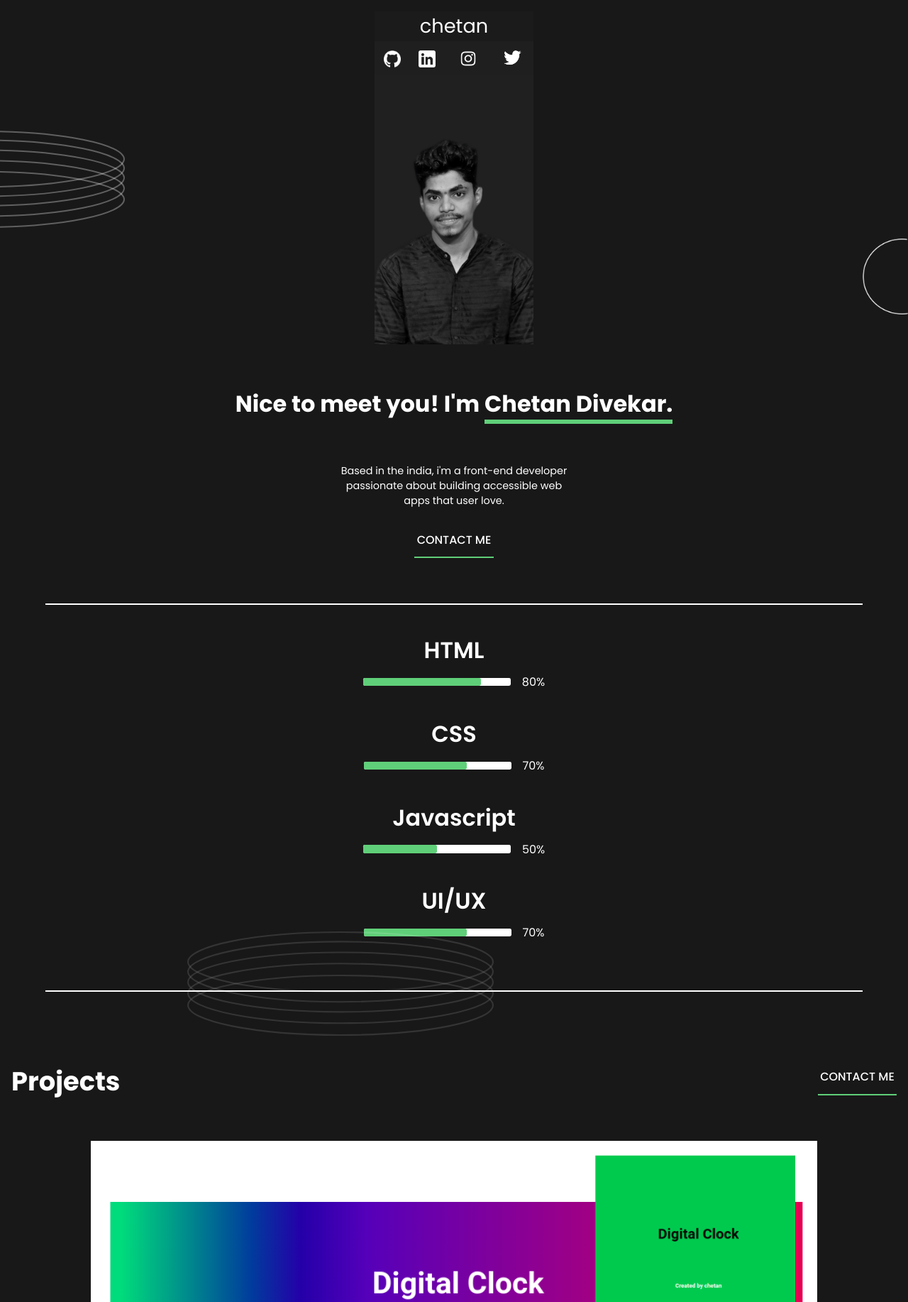
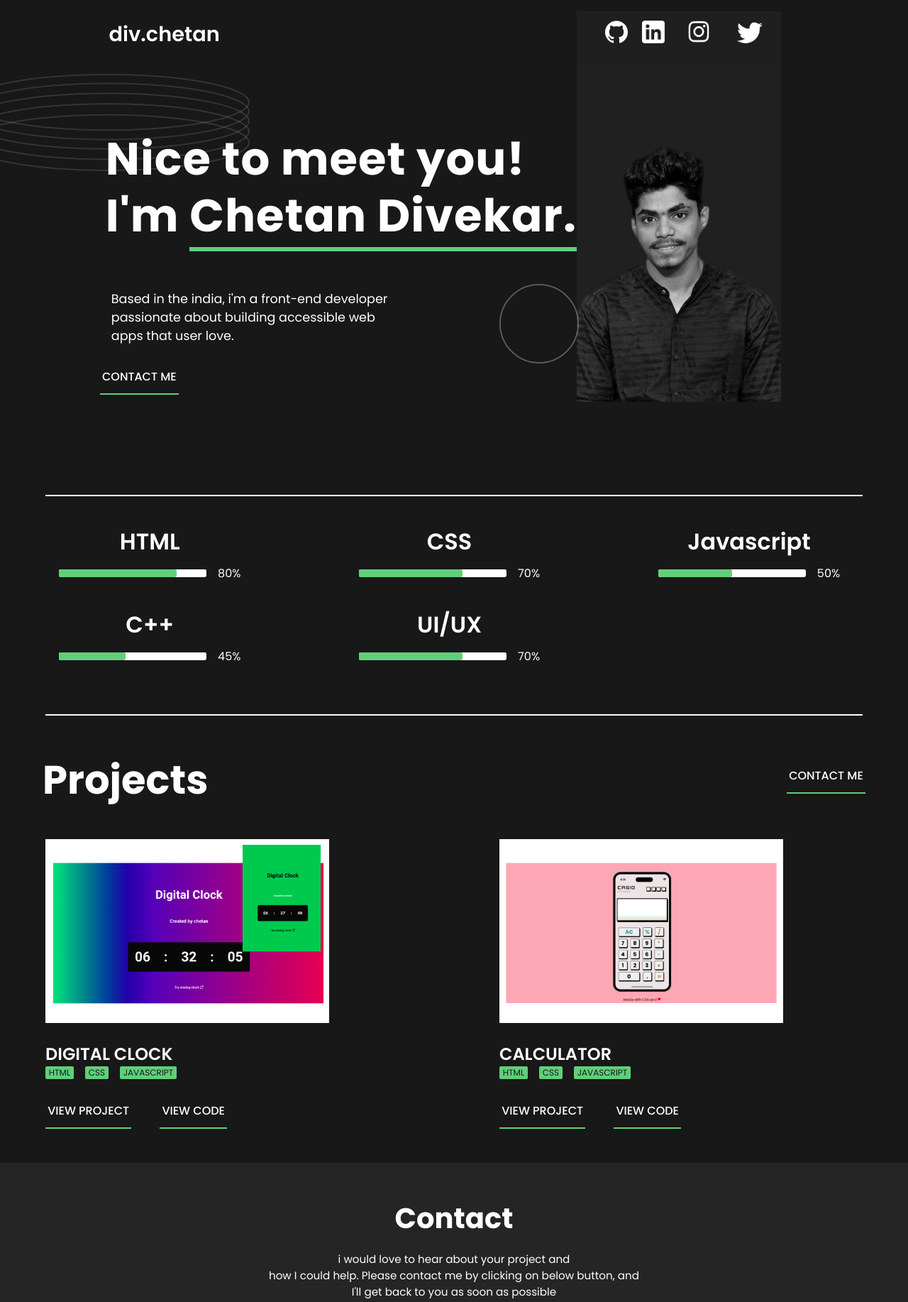
Before and after one commit to chetandivekar/chetan, a plain HTML site: page index.html in a window 1280 px wide. Shown: the top 1834 px of the page at 71% size. Drawn offline with Linux system fonts and the light colour scheme.

Commit message:
update 2.0

```diff
--- a/index.html
+++ b/index.html
@@ -15,8 +15,9 @@
   </head>
   <body>
     <div class="hero-section">
+      <div class="name-logo">div.chetan</div>
       <div class="info-card">
-        <div class="name">chetan</div>
+        <div class="name chetan-name">chetan</div>
         <nav>
           <div class="navigation">
             <ul>
@@ -53,12 +54,16 @@
       <div class="circle">
         <img src="./img/circle.png" alt="" />
       </div>
+      <div class="circle2">
+        <img src="./img/circle2.svg" alt="" />
+      </div>
       <div class="ring">
         <img src="./img/ring.svg" alt="" />
       </div>
 
-      <div class="name">
-        <p>Nice to meet you! I'm <span>Chetan Divekar.</span></p>
+     <div class="contactus">
+      <div class="name name-pc">
+        <p>Nice to meet you! <br> I'm <span>Chetan Divekar.</span></p>
       </div>
 
       <div class="personal-info">
@@ -73,8 +78,9 @@
         ><button class="btn">contact me</button></a
       >
     </div>
+     </div>
 
-    <div class="line__outside"><div class="line"></div></div>
+    <div class="line__outside "><div class="line"></div></div>
 
     <div class="skills">
       <div class="skill">
@@ -108,6 +114,16 @@
       </div>
 
       <div class="skill">
+        <div class="skill__name">C++</div>
+        <div class="bottom">
+          <div class="skill__outer">
+            <div class="skill_inner cpp"></div>
+          </div>
+          <div class="percentage">45%</div>
+        </div>
+      </div>
+
+      <div class="skill">
         <div class="skill__name">UI/UX</div>
         <div class="bottom">
           <div class="skill__outer">
@@ -117,18 +133,23 @@
         </div>
       </div>
 
-      <div class="line__outside">
-        <div class="line"></div>
+
+
+      <!-- <img class="image" src="./img/ring.svg" alt="" /> -->
     </div>
 
-      <img class="image" src="./img/ring.svg" alt="" />
+      <div class="line__outside "><div class="line"></div></div>
 
       <div class="projects">
         <div class="heading">
           <div class="project">Projects</div>
           <a href="https://api.whatsapp.com/send/?phone=917400252976&text&type=phone_number&app_absent=0"><button class="btn">contact me</button></a>
         </div>
+      </div>
 
+        <div class="projectpc">
+
+          <div class="project-pc">
             <div class="project_body">
               <div class="project_image">
                 <a href="https://chetandigitalclock.netlify.app/"><img src="./img/project-1.png" alt="" /></a>
@@ -166,10 +187,15 @@
             </div>
           </div>
 
+        </div>
+
+
+      </div>
+
       <div class="contact">
 
         <div class="contact-name">Contact</div>
-        <div class="contact-info"><p>i would love to hear about your project and  <br> how I could help. Please fill in the form, and <br> I'll get back to you as soon as possible  <p></div>
+        <div class="contact-info"><p>i would love to hear about your project and  <br> how I could help. Please contact me by clicking on below button, and <br> I'll get back to you as soon as possible  <p></div>
           <a
           href="https://api.whatsapp.com/send/?phone=917400252976&text&type=phone_number&app_absent=0"
           target="_blank"><button class="btn">contact me</button></a
@@ -178,8 +204,14 @@
             <div class="line"></div>
 
 
-            <div class="info-card second-card">
-              <div class="name" style="background-color: #252525;">chetandivekar</div>
+
+          </div>
+
+          <div class="my-bottom">
+            <div class="my-info-card">
+              <div class="name" style="background-color: #252525;">
+                chetandivekar
+              </div>
               <nav style="background-color: #252525;">
                 <div class="navigation" style="background-color: #252525; margin-bottom: 2rem;">
                   <ul>
@@ -214,9 +246,9 @@
             </div>
           </div>
 
-
-
-
+          <div class="copyright">
+            <p>Copyright &#169; 2023 Div-Chetan. All Rights Reserved </p>
+          </div>
 
     </div>
   </body>
--- a/style.css
+++ b/style.css
@@ -7,6 +7,7 @@ body{
     color: #FFF;
     font-family: 'Poppins', sans-serif;
     scroll-behavior: smooth;
+    background-color: #252525;
     /* overflow: hidden; */
 }
 
@@ -65,7 +66,7 @@ body{
     margin: 0 0 1rem;
 }
 .info-card .navigation{
-    height: 3rem;
+    height: 6rem;
     background-color: rgba(0, 0, 0, 0.034);
 }
 .info-card .hero-img {
@@ -73,6 +74,11 @@ body{
     position: relative;
     left: -18%;
     margin: 30% 0 0 0;
+}
+.contactus{
+    display: flex;
+    flex-direction: column;
+    align-items: center;
 }
 .name p{
     text-align: center;
@@ -125,12 +131,15 @@ button:hover{
 
 
 }
-
+.circle2 img{
+    display: none;
+}
 .line__outside{
     width: 100vw;
     display: flex;
     justify-content: center;
     background-color: #181818;
+    /* background-color: red; */
 }
 
 .line{
@@ -190,6 +199,9 @@ button:hover{
 .ui_ux{
     width: 70%;
 }
+.cpp{
+    width: 45%;
+}
 
 .bottom{
     display: flex;
@@ -206,19 +218,19 @@ button:hover{
     justify-content: space-between;
     align-items: center;
     padding: 0 1rem;
-    margin-top: -7rem;
+    /* margin-top: -7rem; */
 }
 .project{
     font-size: 2.3rem;
     font-weight: 700;
 }
- .image{
+ /* .image{
     position: relative;
     width: 27rem;
     right: 160px;
     top: -125px;
     opacity: 0.4;
-}
+} */
 .project_image img{
     width: 100%;
 }
@@ -282,3 +294,195 @@ button:hover{
     font-size: 0.95rem;
     padding: 0 0.5rem;
 }
+.name-logo{
+    display: none;
+}
+
+.my-info-card .name{
+    height: 60px;
+    font-size: 2rem;
+    font-weight: 500;
+    text-align: center;
+}
+.navigation{
+    display: flex;
+    align-items: center;
+    justify-content: center;
+}
+.navigation ul li{
+    padding-left: 20px;
+}
+.copyright{
+    display: flex;
+    align-items: center;
+    justify-content: center;
+    padding-bottom: 20px;
+}
+.copyright p{
+    font-size: 0.8rem;
+}
+
+@media only screen and (min-width: 600px) {
+
+    body{
+        overflow-x: hidden;
+        background-color: #252525;
+    }
+    .hero-section{
+        overflow-x: hidden;
+        position: relative;
+        height: 665px;
+    }
+    .info-card{
+        /* border: 2px solid red; */
+        position: absolute;
+        right: 14%;
+        background-color: rgba(225, 225, 225, 0.041);
+        backdrop-filter: blur(0.5px);
+        width: 18rem;
+    }
+    .chetan-name{
+        display: none;
+    }
+    .info-card .hero-img{
+        width: 23rem;
+    }
+
+    .navigation ul{
+        height: 5.5rem;
+    }
+
+    .name-pc p{
+        font-size: 4rem;
+    }
+    .ring img{
+        position: absolute;
+        opacity: 0.4;
+        top: 6.5rem;
+        left: -3rem;
+        width: 25rem;
+    }
+    .contactus{
+        position: absolute;
+        top: 120px;
+        left: 11%;
+    }
+    .contactus .name p{
+        text-align: left;
+        line-height: 5rem;
+        letter-spacing: 1px;
+    }
+    .navigation ul li img{
+        width: 2rem;
+    }
+    .personal-info{
+        text-align: left;
+        font-size: 1.1rem;
+    }
+    .hero-section .circle img{
+        position: absolute;
+        top: 60%;
+        right: 36%;
+    }
+    .circle2 img{
+        display: block;
+        width: 7rem;
+        position: absolute;
+        top: 400px;
+        left: 55%;
+        z-index: 9999;
+        opacity: 0.3;
+
+    }
+    .circle{
+        display: none;
+    }
+    .name-logo{
+        display: block;
+        position: absolute;
+        left: 12%;
+        font-size: 1.8rem;
+        top: 4%;
+        font-weight: 600;
+    }
+    .skills{
+        display: grid;
+        grid-template-columns: 33% 33% 33%;
+    }
+    .project_body{
+        background-color: #181818;
+        width: 100vw;
+        display: flex;
+        flex-direction: column;
+        align-items: center;
+    }
+    .projectpc{
+        width: 100vw;
+
+    }
+
+    .project-pc{
+        display: grid;
+        grid-template-columns: 50% 50%;
+    }
+    .project_body{
+        width: 100%;
+    }
+
+    .projectpc .project_body .project_image a img{
+
+        width: 400px;
+    }
+    .project_image{
+        justify-content: left;
+    }
+    .image{
+        display: none;
+    }
+    .heading{
+        justify-content: space-between;
+        padding: 0 60px;
+    }
+    .heading .project{
+        font-size: 3.5rem;
+    }
+    .bottom-info{
+        position: relative;
+    }
+    .my-info-card .name{
+        height: 60px;
+        font-size: 2rem;
+        font-weight: 500;
+        text-align: center;
+    }
+
+    .navigation ul li .img-big1{
+        width: 3.5rem;
+    }
+    .navigation ul li .img-big2{
+        width: 3rem;
+        position: relative;
+        top: 3px;
+    }
+
+    .navigation{
+        display: flex;
+        align-items: center;
+        justify-content: center;
+    }
+    .navigation ul li{
+        padding-left: 20px;
+    }
+    .copyright{
+        display: flex;
+        align-items: center;
+        justify-content: center;
+        padding-bottom: 20px;
+    }
+    .copyright p{
+        font-size: 1rem;
+    }
+    .contactus{
+        display: block;
+    }
+}
```
Also changed, not shown: img/circle2.svg (added). Lines whose indentation alone changed are shown as unchanged.
